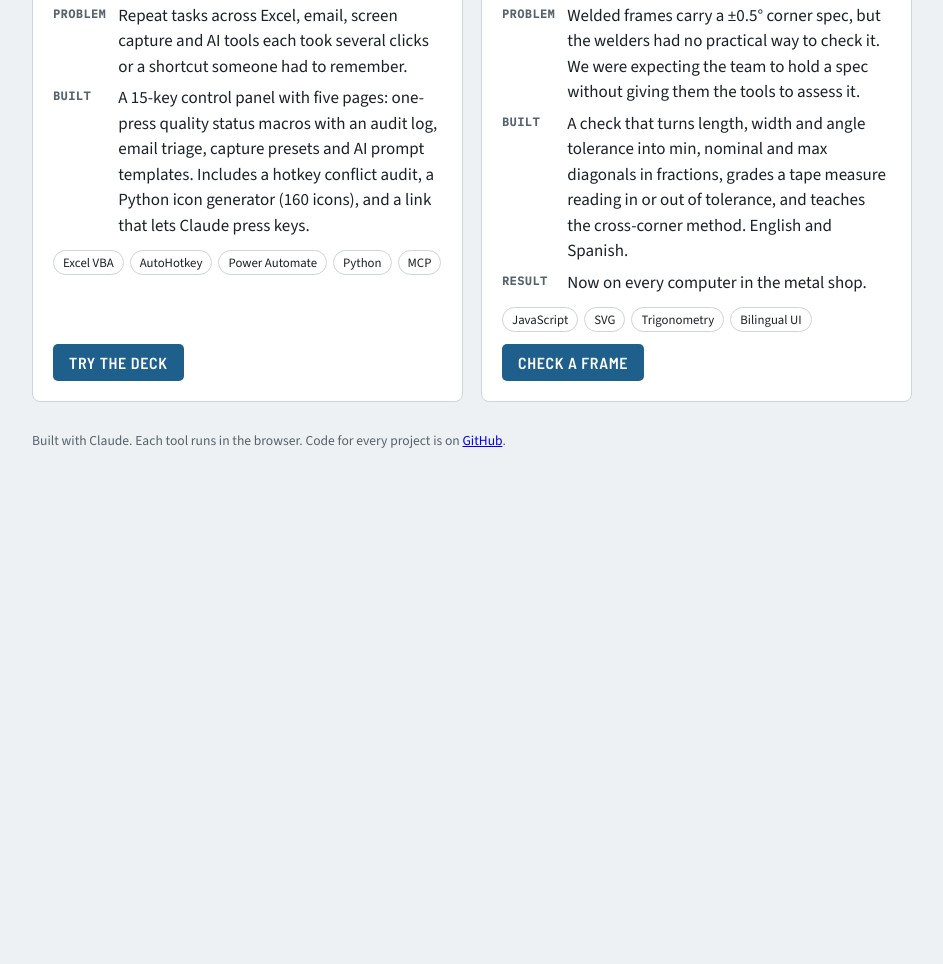
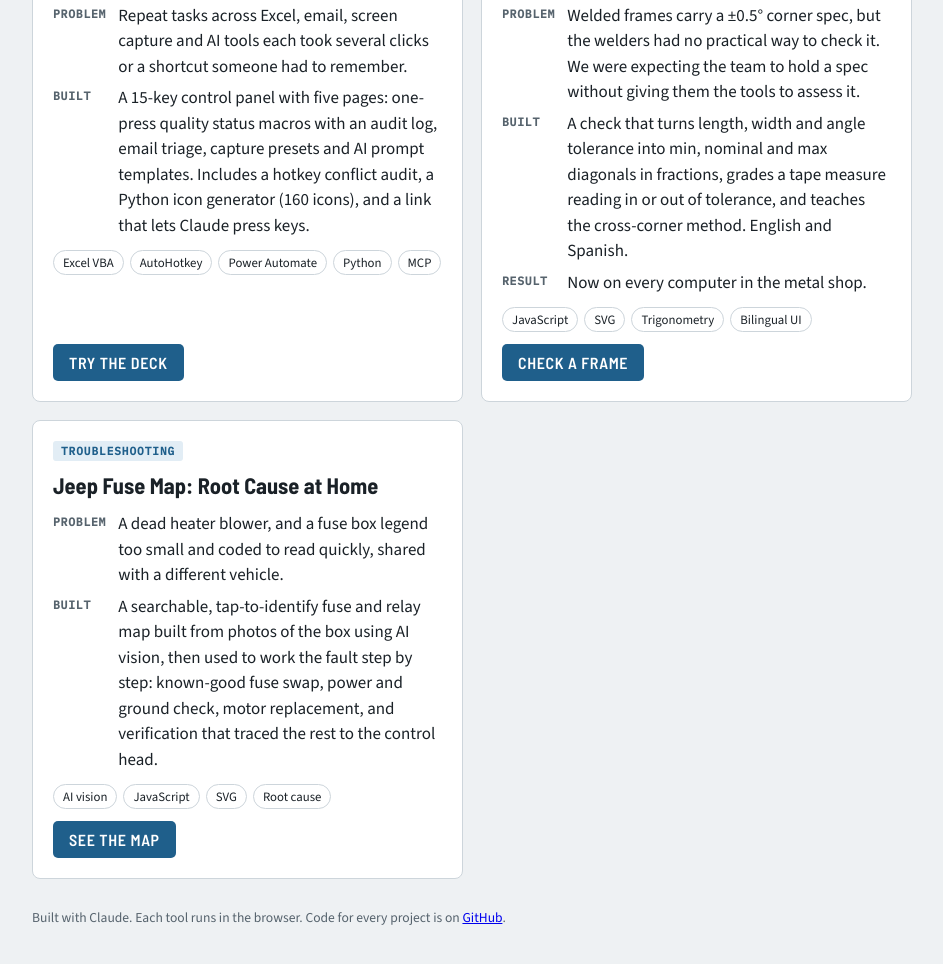
Before and after one commit to woyakn77-CREATE/Portfolio, a plain HTML site: page index.html in a window 1280 px wide. Shown: the part 1327-2291 px from the top of the page, without its empty margins (168-1111 px from the left). Before the commit the page ends 1834 px from the top, so only its background shows below. Drawn offline with nearby package versions, Linux system fonts and the light colour scheme.

Commit message:
Add Jeep fuse map card
Co-Authored-By: Claude Opus 5.5 <noreply@anthropic.com>
Claude-Session: https://claude.ai/code/session_013zgWkoRvXNbXbdx15VHS24

```diff
--- a/index.html
+++ b/index.html
@@ -106,6 +106,17 @@ footer{font-size:.85rem;color:var(--muted)}
     <div class="tools"><span>JavaScript</span><span>SVG</span><span>Trigonometry</span><span>Bilingual UI</span></div>
     <a class="open" href="https://woyakn77-create.github.io/weld-squareness-check/">Check a frame</a>
   </article>
+
+  <article class="card">
+    <span class="tag">Troubleshooting</span>
+    <h2>Jeep Fuse Map: Root Cause at Home</h2>
+    <dl>
+      <dt>Problem</dt><dd>A dead heater blower, and a fuse box legend too small and coded to read quickly, shared with a different vehicle.</dd>
+      <dt>Built</dt><dd>A searchable, tap-to-identify fuse and relay map built from photos of the box using AI vision, then used to work the fault step by step: known-good fuse swap, power and ground check, motor replacement, and verification that traced the rest to the control head.</dd>
+    </dl>
+    <div class="tools"><span>AI vision</span><span>JavaScript</span><span>SVG</span><span>Root cause</span></div>
+    <a class="open" href="https://woyakn77-create.github.io/jeep-fuse-map/">See the map</a>
+  </article>
 </div>
 
 <footer>Built with Claude. Each tool runs in the browser. Code for every project is on <a href="https://github.com/woyakn77-CREATE">GitHub</a>.</footer>
```
